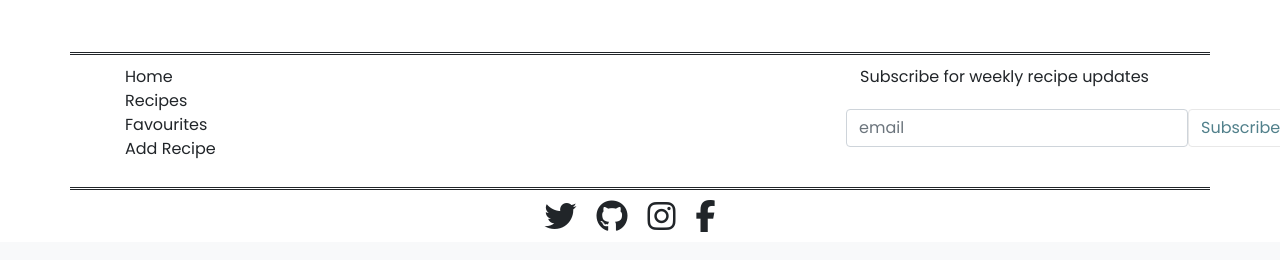
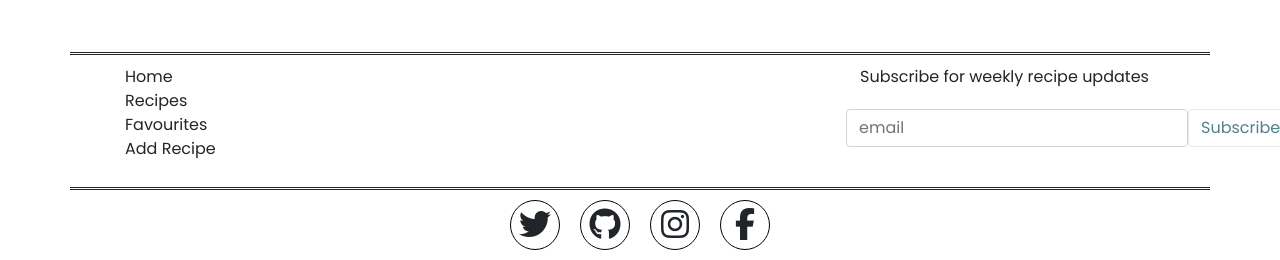
Before and after one commit to haleanana/our-recipe, a Flask app: page / in a window 1280 px wide. Shown: the part 788-1048 px from the top of the page. Before the commit the page ends 1020 px from the top, so only its background shows below. Run offline with Flask 2, Linux system fonts and the light colour scheme; data that the repository does not hold is empty; some libraries are stand-ins or nearby versions.

Commit message:
Added circular border for social links

```diff
--- a/static/css/style.css
+++ b/static/css/style.css
@@ -300,8 +300,15 @@ a:hover{
 }
 
 .social{
-    letter-spacing: 20px;
     font-size: 2em;
+}
+
+.circle-border{
+    border: 1px solid black;
+    border-radius: 50%;
+    width: 50px;
+    margin: 0 10px 0 10px;
+
 }
 
 @media only screen and (max-width: 600px) {
--- a/templates/base.html
+++ b/templates/base.html
@@ -82,7 +82,10 @@
         <div class="row footer-border">
 		</div>
         <div class="row text-center social">
-        <i class="fab fa-twitter"></i><i class="fab fa-github"></i><i class="fab fa-instagram"></i><i class="fab fa-facebook-f"></i>
+        <div class="circle-border"><i class="fab fa-twitter"></i></div>
+        <div class="circle-border"><i class="fab fa-github"></i></div>
+        <div class="circle-border"><i class="fab fa-instagram"></i></div>
+        <div class="circle-border"><i class="fab fa-facebook-f"></i></div>
         </div>
 	</footer>
 	<script src="https://code.jquery.com/jquery-3.5.1.slim.min.js"></script>
```
